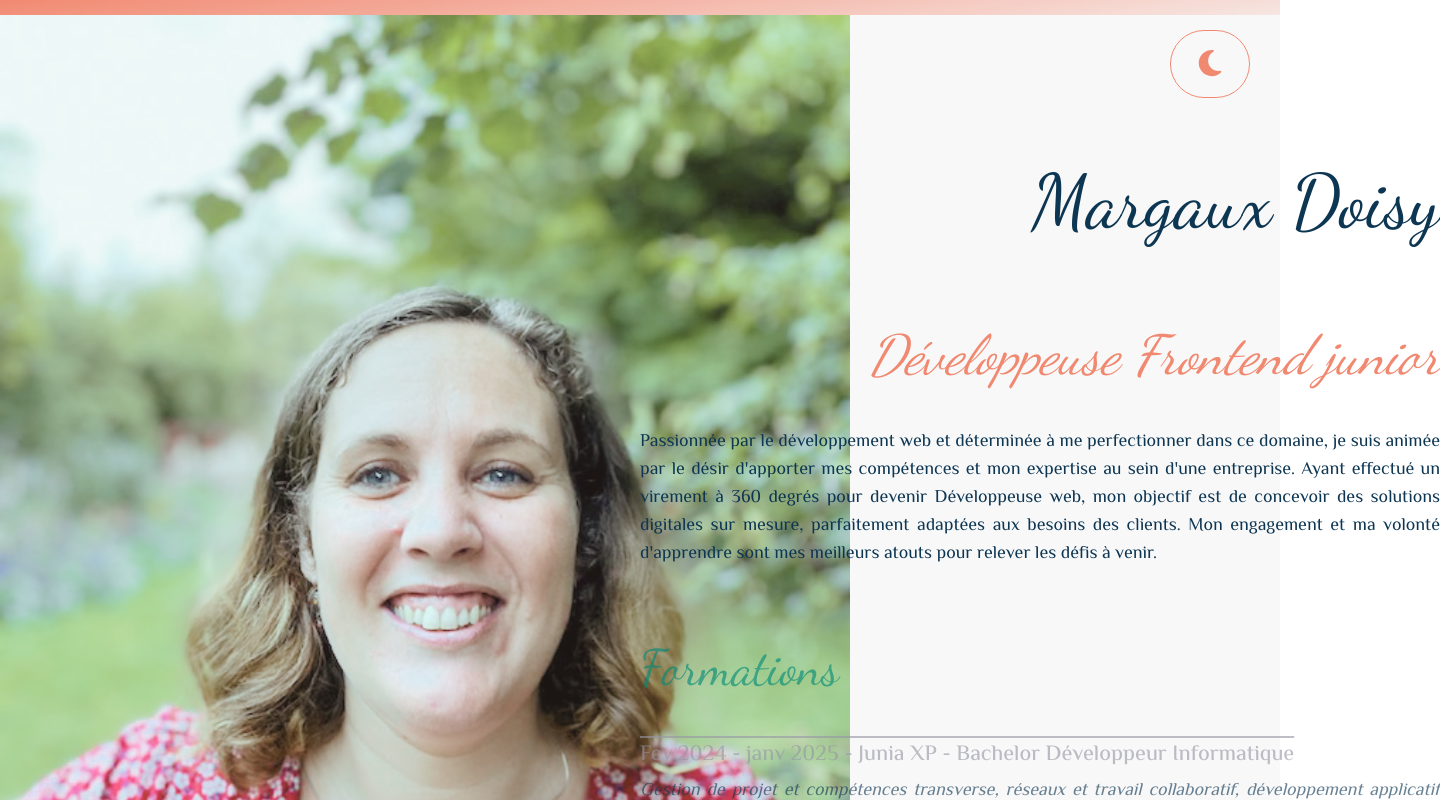
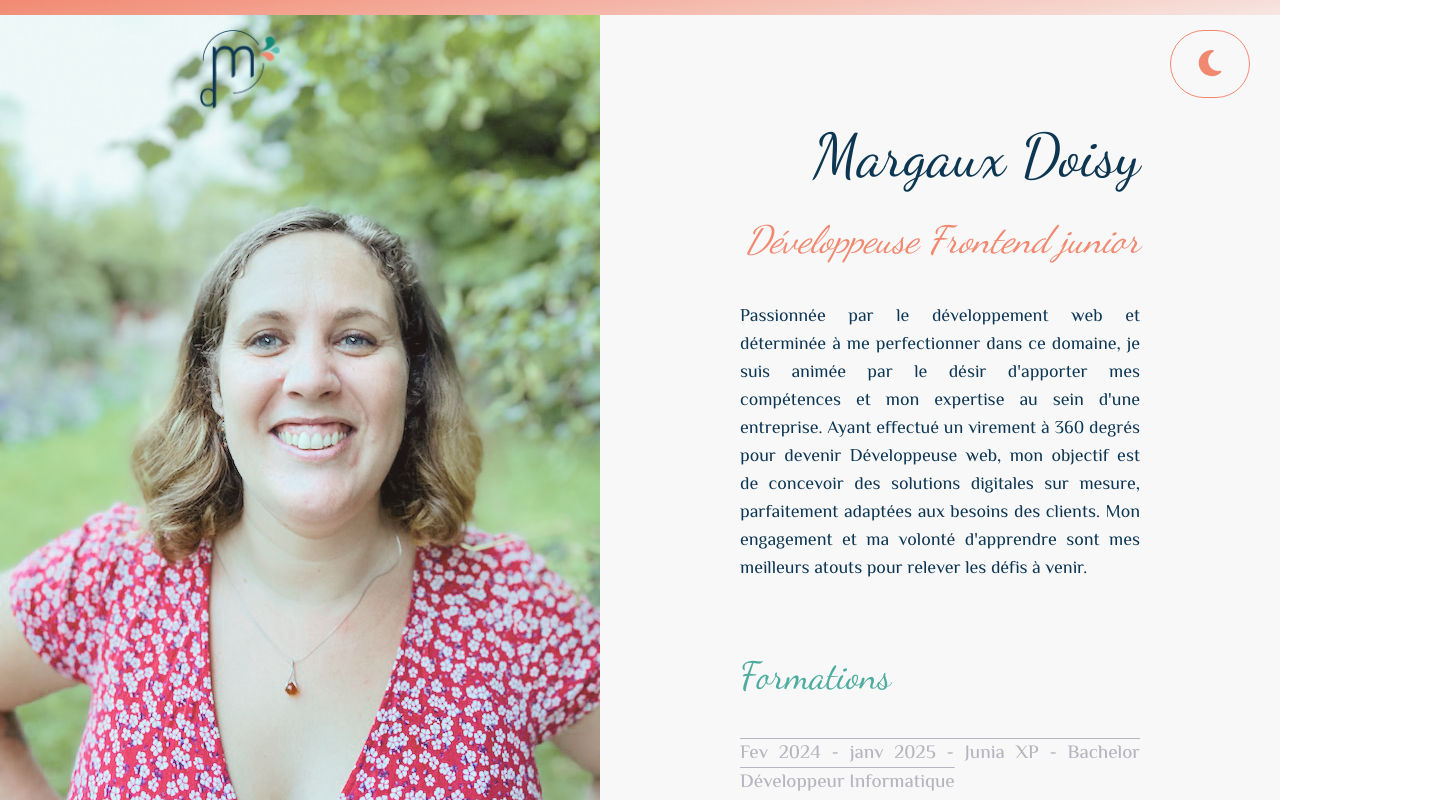
Before and after one commit to Margauxdo/portfolio_MargauxDoisy, a React (Create React App) app in the folder portfolio/: page /cvonline in a window 1280 px wide. Shown: the top 800 px of the page, 1440 px wide, since content can reach past the window. Built offline with nearby package versions, Linux system fonts and the light colour scheme.

Commit message:
commit -M "mediaqueries CV online"

```diff
--- a/portfolio/src/styles/pages/CVonline.css
+++ b/portfolio/src/styles/pages/CVonline.css
@@ -166,16 +166,53 @@
 
 @media screen and (max-width: 1400px) and (min-width: 1024px){
 
+   .mainCV img{
+    max-width: 600px;
+    width: 100%;
+   }
+ .mainCV .logo {
+    position: absolute;
+    right: 800px;
+    top: 30px;
+    max-width: 80px;
+    z-index: 3900;
+}
+.textSection {
+    margin: auto;
+    position: relative;
+    width: 400px;
+    left: 300px;
+    top: 200px;
+}
+.presentation .containTitle h2 {
+    font-size: 60px;
+    font-family: "Dancing Script", cursive;
+    text-align: end;
+    margin-bottom: 0px;
+    color: #0D3653;
+    margin-top: 50px;
+}
+.presentation h3{
+    font-size: 38px;
+}
+.formation h4{
+    font-size: 19px;
+}
+.mainHistory h2{
+    font-size: 38px;
+}
+.competences li {
+    max-width: 70px;
+}
+
 }
 @media screen and (max-width: 1023px) and (min-width: 900px){
 
 }
-@media screen and (max-width: 899px) and (min-width: 768px){
+@media screen and (max-width: 899px) and (min-width: 600px){
 
 }
-@media screen and (max-width: 767px) and (min-width: 600px){
 
-}
 @media screen and (max-width: 599px) {
 
 }
```
